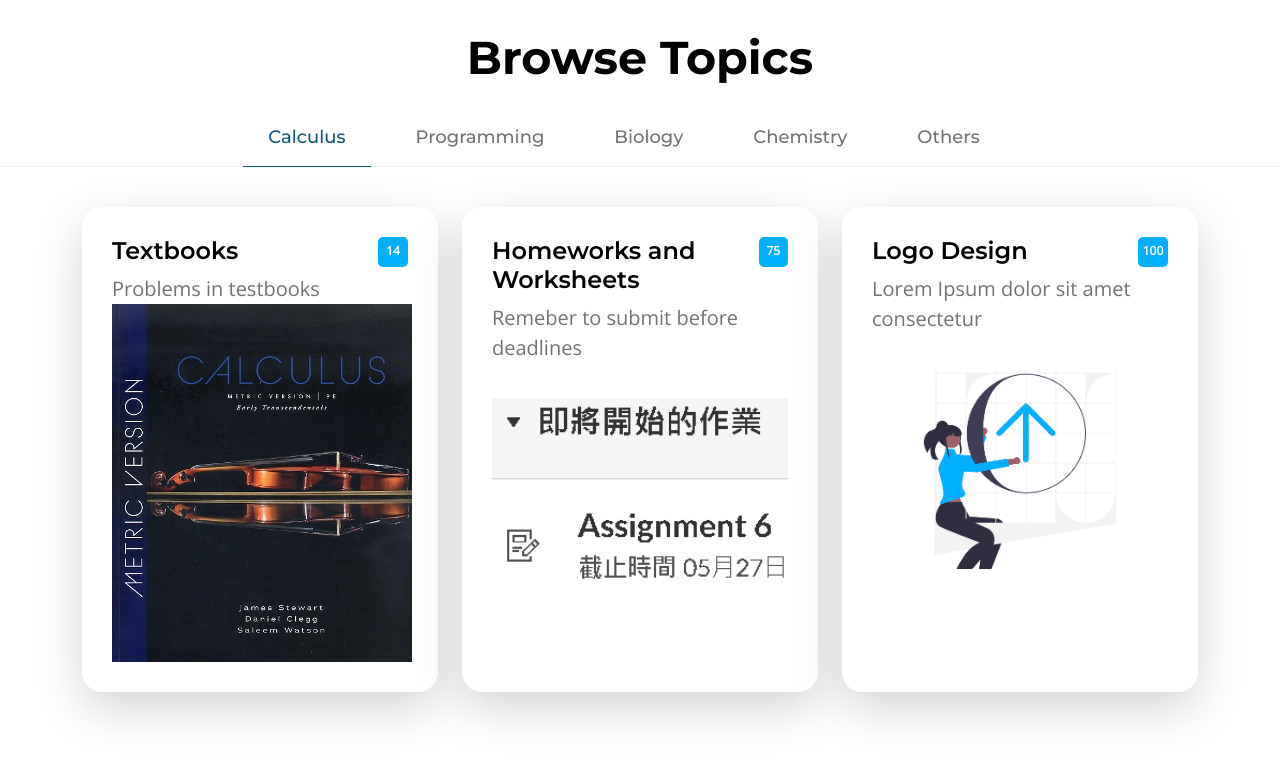
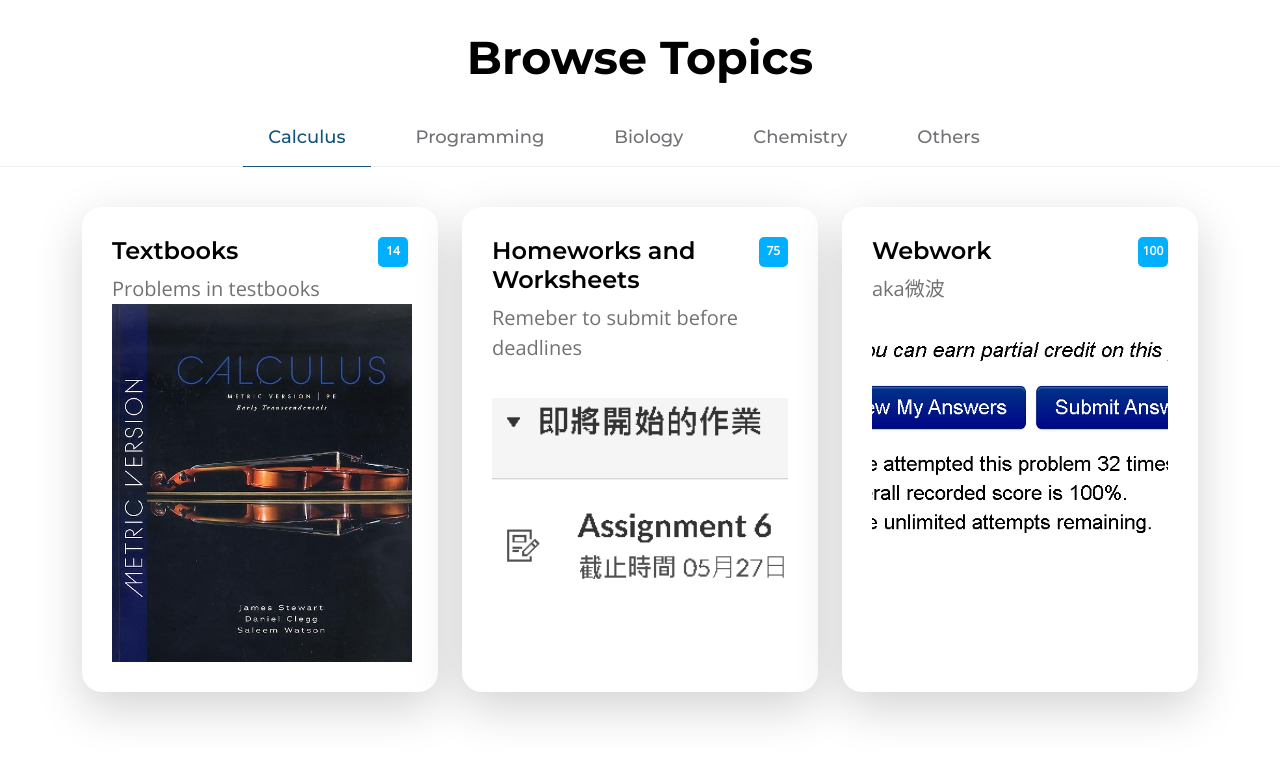
Before and after one commit to tsai0815/NTU-CAL, a Django app: page / in a window 1280 px wide. Shown: the part 1090-1858 px from the top of the page. Run offline with Django 5.2, Linux system fonts and the light colour scheme; some libraries are stand-ins or nearby versions.

Commit message:
add jusge girl

```diff
--- a/forum/templates/main.html
+++ b/forum/templates/main.html
@@ -265,15 +265,15 @@
                                                 <a href="topics-detail.html">
                                                     <div class="d-flex">
                                                         <div>
-                                                            <h5 class="mb-2">Logo Design</h5>
+                                                            <h5 class="mb-2">Webwork</h5>
 
-                                                                <p class="mb-0">Lorem Ipsum dolor sit amet consectetur</p>
+                                                                <p class="mb-0">aka微波</p>
                                                         </div>
 
                                                         <span class="badge bg-design rounded-pill ms-auto">100</span>
                                                     </div>
 
-                                                    <img src="{% static "images/topics/colleagues-working-cozy-office-medium-shot.png" %}" class="custom-block-image img-fluid" alt="">
+                                                    <img src="{% static "images/topics/webwork.png" %}" class="custom-block-image img-fluid" alt="">
                                                 </a>
                                             </div>
                                         </div>
@@ -287,15 +287,15 @@
                                                     <a href="topics-detail.html">
                                                         <div class="d-flex">
                                                             <div>
-                                                                <h5 class="mb-2">Advertising</h5>
+                                                                <h5 class="mb-2">Judge Girl</h5>
 
-                                                                <p class="mb-0">Lorem Ipsum dolor sit amet consectetur</p>
+                                                                <p class="mb-0">A terrible girl</p>
                                                             </div>
 
                                                             <span class="badge bg-advertising rounded-pill ms-auto">30</span>
                                                         </div>
 
-                                                        <img src="{% static "images/topics/undraw_online_ad_re_ol62.png" %}" class="custom-block-image img-fluid" alt="">
+                                                        <img src="{% static "images/topics/judgegirl.png" %}" class="custom-block-image img-fluid" alt="">
                                                     </a>
                                                 </div>
                                             </div>
```
Also changed, not shown: forum/static/images/topics/judgegirl.png (added), forum/static/images/topics/webwork.png (added), productionfiles/images/topics/judgegirl.png (added), productionfiles/images/topics/webwork.png (added).
